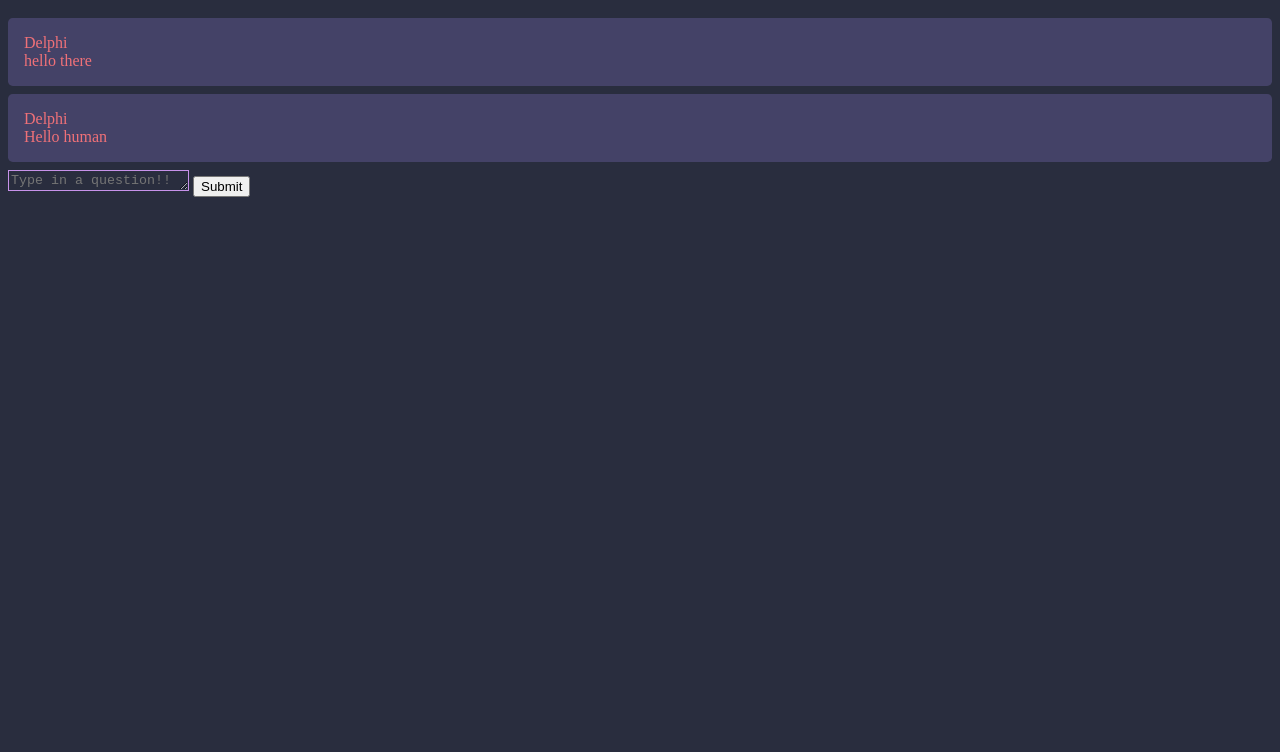
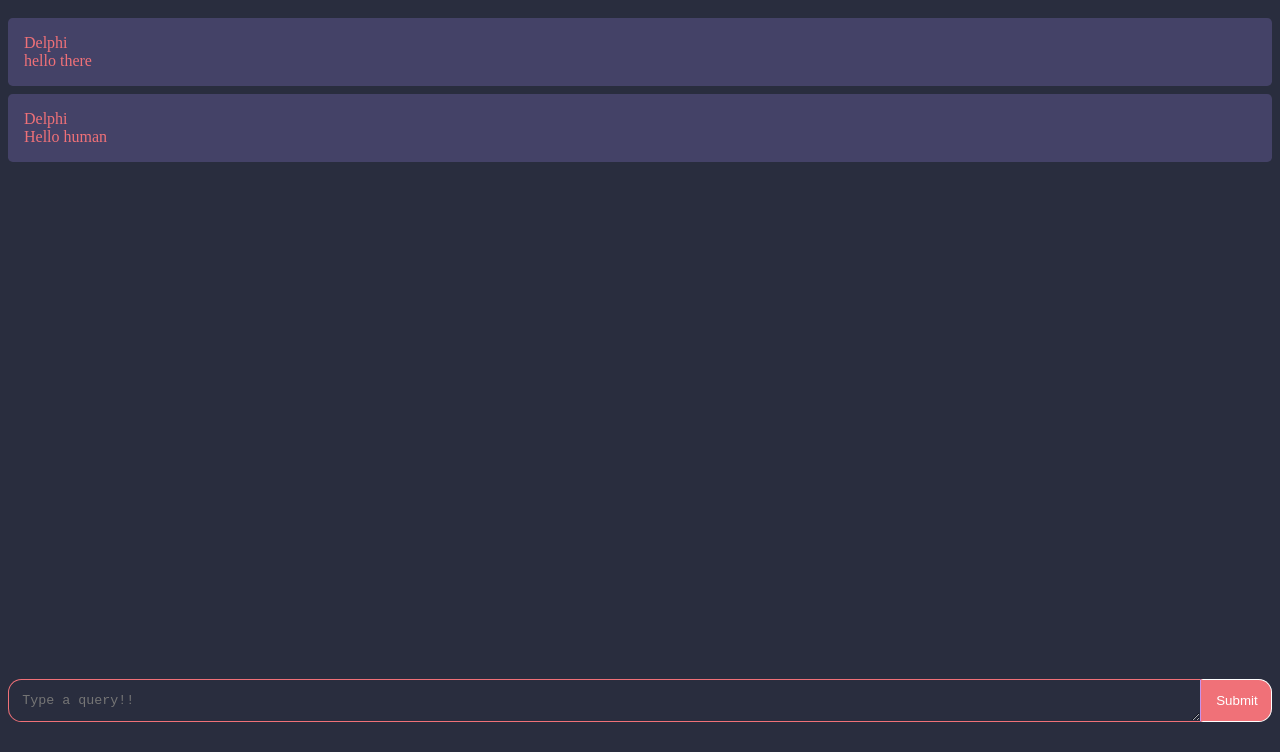
Before and after one commit to jay-bien/chat, a website built with Vite: page index.html in a window 1280 px wide. Shown: the part 48-800 px from the top of the page. Built offline with nearby package versions, Linux system fonts and the light colour scheme.

Commit message:
Stylin on em

```diff
--- a/index.html
+++ b/index.html
@@ -7,7 +7,7 @@
     <form>
       <textarea
         id="chat_input"
-        placeholder="Type in a question!!"
+        placeholder="Type a query!!"
         rows="1"
         name="chat_input"
         required
--- a/style.css
+++ b/style.css
@@ -15,8 +15,16 @@
   --base0D: #82aaff;
   --base0E: #c792ea;
   --base0F: #ff5370;
+
+  --max-width: 1300px;
+
+  --pad-xs: 0.2em;
+  --pad-sm: 0.5em;
+  --pad-m: 1em;
 }
-
+#app {
+  max-width: var(--max-width);
+}
 body {
   background-color: var(--base00);
   color: var(--base08);
@@ -24,7 +32,12 @@ body {
 #title {
   color: var(--base0F);
 }
-
+main {
+  display: flex;
+  flex-direction: column;
+  justify-content: space-between;
+  min-height: 90vh;
+}
 .chat_container {
   display: flex;
   flex-direction: column;
@@ -37,7 +50,37 @@ body {
   flex-direction: row;
   background-color: var(--base01);
 }
+form {
+  display: flex;
+  flex-direction: row;
+}
 textarea {
+  flex: 1;
+  padding: var(--pad-m);
   background-color: var(--base00);
-  border: 1px solid var(--base0E);
+  color: var(--base08);
+  border-top-left-radius: var(--pad-m);
+  border-bottom-left-radius: var(--pad-m);
+  border-color: var(--base0E);
+  border-top: 1px solid;
+  border-left: 1px solid;
+  border-bottom: 1px solid;
 }
+
+button {
+  background-color: var(--base08);
+  padding: var(--pad-sm) var(--pad-m);
+  color: var(--base07);
+  border-top-right-radius: var(--pad-m);
+  border-bottom-right-radius: var(--pad-m);
+  border-color: var(--base08);
+  border-top: 1px solid;
+  border-right: 1px solid;
+  border-bottom: 1px solid;
+
+  transition: all 0.3s cubic-bezier(0.175, 0.885, 0.32, 1.275);
+}
+button:hover {
+  background-color: var(--base09);
+  cursor: pointer;
+}
```
